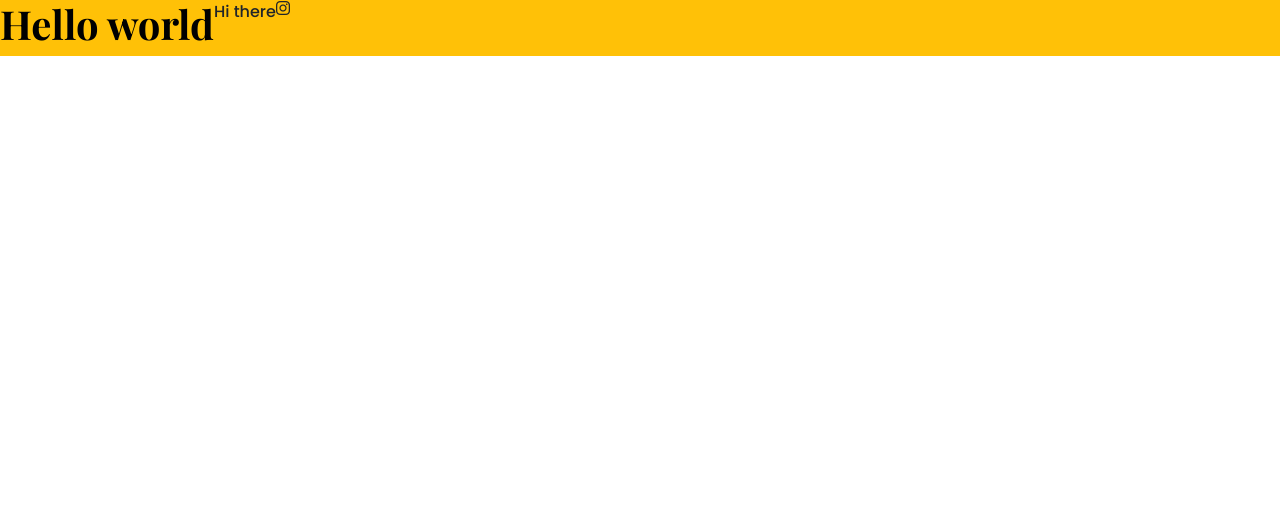
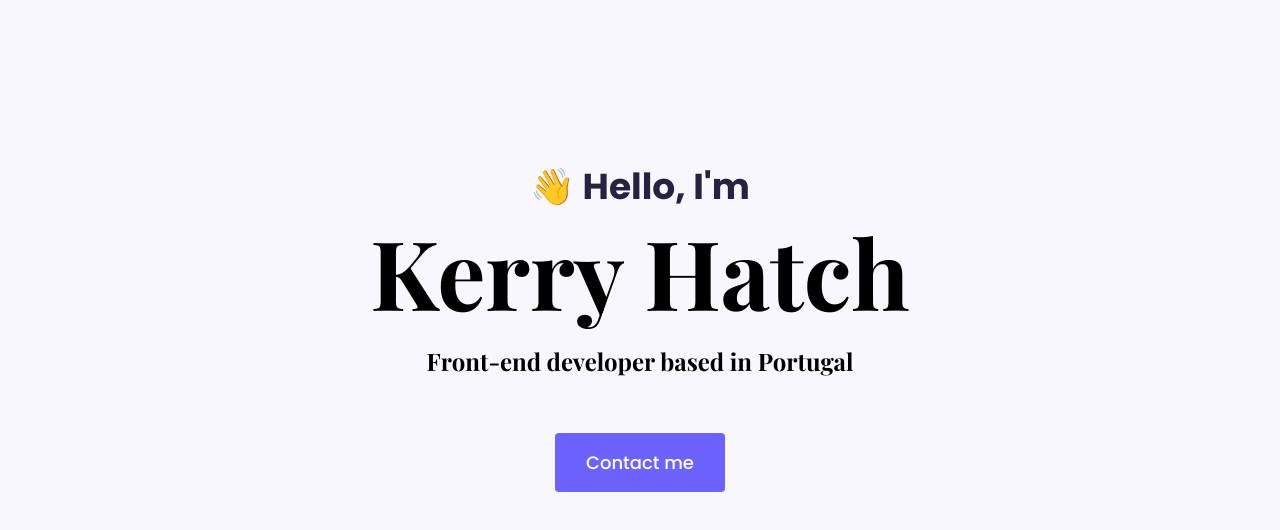
Before and after one commit to Hatchk/portfolio-project, a plain HTML site: page index.html in a window 1280 px wide. Drawn offline with nearby package versions, Linux system fonts and the light colour scheme.

Commit message:
Added Hero section

```diff
--- a/index.html
+++ b/index.html
@@ -3,12 +3,22 @@
   <head>
     <meta charset="UTF-8" />
     <meta http-equiv="X-UA-Compatible" content="IE=edge" />
+    <meta name="viewport" content="width=device-width, initial-scale=1.0" />
+    <title>Document</title>
+
     <link
       href="https://cdn.jsdelivr.net/npm/bootstrap@5.0.0-beta2/dist/css/bootstrap.min.css"
       rel="stylesheet"
       integrity="sha384-BmbxuPwQa2lc/FVzBcNJ7UAyJxM6wuqIj61tLrc4wSX0szH/Ev+nYRRuWlolflfl"
       crossorigin="anonymous"
     />
+    <link rel="preconnect" href="https://fonts.gstatic.com" />
+    <link
+      href="https://fonts.googleapis.com/css2?family=Playfair+Display:wght@700&family=Poppins:wght@500;700&display=swap"
+      rel="stylesheet"
+    />
+    <link rel="stylesheet" href="styles/portfolio.css" />
+
     <script
       src="https://cdn.jsdelivr.net/npm/bootstrap@5.0.0-beta2/dist/js/bootstrap.bundle.min.js"
       integrity="sha384-b5kHyXgcpbZJO/tY9Ul7kGkf1S0CWuKcCD38l8YkeH8z8QjE0GmW1gYU5S9FOnJ0"
@@ -18,20 +28,15 @@
       src="https://kit.fontawesome.com/ddc3ee268a.js"
       crossorigin="anonymous"
     ></script>
-    <link rel="preconnect" href="https://fonts.gstatic.com" />
-    <link
-      href="https://fonts.googleapis.com/css2?family=Playfair+Display:wght@700&family=Poppins:wght@500;700&display=swap"
-      rel="stylesheet"
-    />
-    <link rel="stylesheet" href="styles/portfolio.css" />
-    <meta name="viewport" content="width=device-width, initial-scale=1.0" />
-    <title>Document</title>
   </head>
   <body>
-    <div class="d-flex bg-warning">
-      <h1>Hello world</h1>
-      <p>Hi there</p>
-      <i class="fab fa-instagram"></i>
+    <div class="hero">
+      <p>👋 Hello, I'm</p>
+      <h1>Kerry Hatch</h1>
+      <h2 class="mb-5">Front-end developer based in Portugal</h2>
+      <div>
+        <a href="#" class="btn btn-branding">Contact me</a>
+      </div>
     </div>
   </body>
 </html>
--- a/styles/portfolio.css
+++ b/styles/portfolio.css
@@ -1,10 +1,58 @@
-h1 {
+:root {
+  --branding-color: #6c63ff;
+  --secondary-color: #f9f7fe;
+  --heading-font-family: "Playfair Display", serif;
+  --default-font-family: "Poppins", sans-serif;
+}
+
+body {
+  font-family: var(--default-font-family);
+}
+
+h1,
+h2,
+h3,
+h4,
+h5,
+h6 {
   color: black;
-  font-family: "Playfair Display", serif;
+  font-family: var(--heading-font-family);
   font-weight: bold;
 }
 
+h1 {
+  font-size: 96px;
+}
+
 p {
-  font-family: "Poppins", sans-serif;
   font-weight: normal;
 }
+
+.hero {
+  background: var(--secondary-color);
+  text-align: center;
+  padding: 160px 20px;
+}
+
+.hero p {
+  font-size: 36px;
+  font-weight: bold;
+  margin: 0;
+  color: #272142;
+}
+
+.hero h2 {
+  font-family: var(--heading-font-family);
+  font-weight: normal;
+  line-height: 2;
+  font-size: 24px;
+}
+
+.btn-branding {
+  background: var(--branding-color);
+  border-radius: 4px;
+  color: white;
+  font-size: 18px;
+  line-height: 27px;
+  padding: 15px 30px;
+}
```
